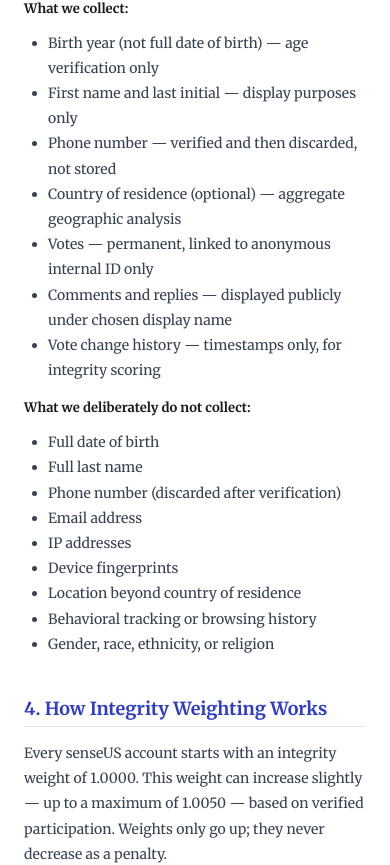
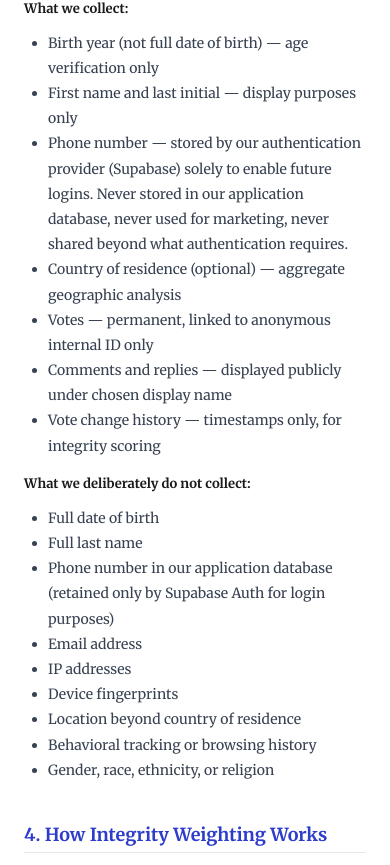
Before and after one commit to aidanrosequist-stack/senseUS, a React (Vite) app: page /transparency in a window 390 px wide. Shown: the part 1414-2279 px from the top of the page. Built offline with nearby package versions, Linux system fonts and the light colour scheme; no server answers; the database is empty.

Commit message:
Update Transparency Report to accurately reflect Supabase Auth phone number retention

```diff
--- a/src/pages/Transparency.jsx
+++ b/src/pages/Transparency.jsx
@@ -109,7 +109,7 @@ export default function Transparency() {
           <ul style={{ paddingLeft: '1.5rem', fontSize: '14px', lineHeight: 1.8, color: '#374151' }}>
             <li>Birth year (not full date of birth) — age verification only</li>
             <li>First name and last initial — display purposes only</li>
-            <li>Phone number — verified and then discarded, not stored</li>
+            <li>Phone number — stored by our authentication provider (Supabase) solely to enable future logins. Never stored in our application database, never used for marketing, never shared beyond what authentication requires.</li>
             <li>Country of residence (optional) — aggregate geographic analysis</li>
             <li>Votes — permanent, linked to anonymous internal ID only</li>
             <li>Comments and replies — displayed publicly under chosen display name</li>
@@ -122,7 +122,7 @@ export default function Transparency() {
           <ul style={{ paddingLeft: '1.5rem', fontSize: '14px', lineHeight: 1.8, color: '#374151' }}>
             <li>Full date of birth</li>
             <li>Full last name</li>
-            <li>Phone number (discarded after verification)</li>
+            <li>Phone number in our application database (retained only by Supabase Auth for login purposes)</li>
             <li>Email address</li>
             <li>IP addresses</li>
             <li>Device fingerprints</li>
@@ -219,6 +219,7 @@ export default function Transparency() {
           <li>No IP addresses logged</li>
         </ul>
         {p("We plan to conduct our first third-party security audit within 12 months of launch. Results will be summarized in our next transparency report.")}
+        {p("Our authentication provider, Supabase, retains phone numbers solely to enable user login. In the event of a legal demand directed at either Gudboi Enterprises LLC or Supabase, both our application data and authentication data (including phone numbers) may be subject to disclosure. We are evaluating additional architectural separations in a future platform version to further protect user privacy.")}
         {p("To report a security vulnerability: security@senseus.app")}
       </Section>
 
```
